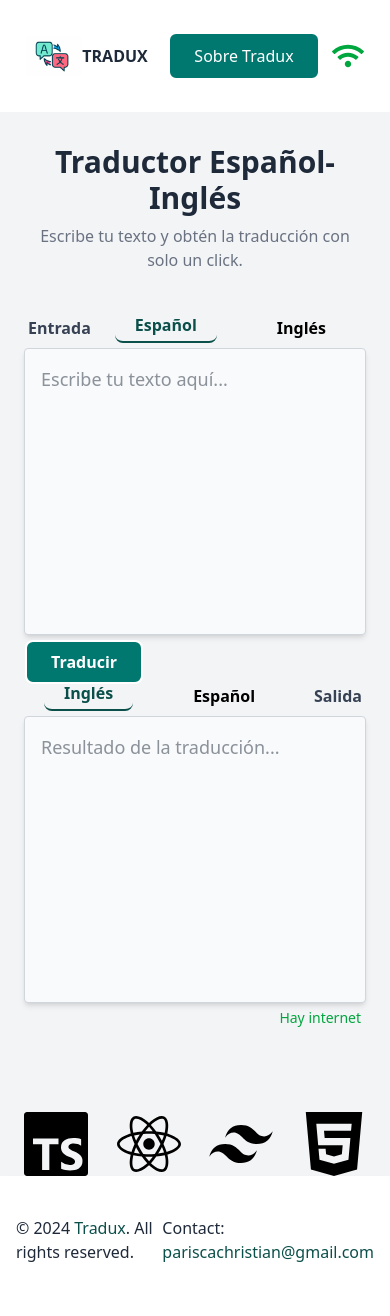
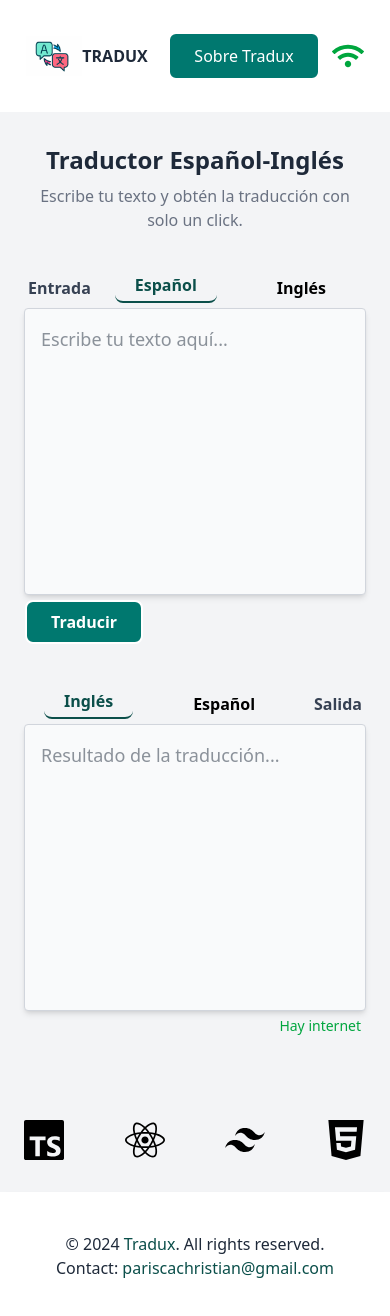
Before and after one commit to christiancmd/TraduxProject, a React (Vite) app: page / in a window 390 px wide. Shown: the top 1316 px of the page. Built offline with nearby package versions, Linux system fonts and the light colour scheme; no server answers.

Commit message:
style: Improve responsive main screen

```diff
--- a/src/components/Footer.tsx
+++ b/src/components/Footer.tsx
@@ -2,7 +2,7 @@
 export default function Footer() {
   return (
     <footer className="w-full px-4 py-10 bg-white shadow-md">
-      <div className="flex justify-between items-center xl:px-6">
+      <div className="flex flex-col justify-between items-center lg:flex-row  xl:px-6">
         <p className="font-medium text-gray-800">© 2024 <span className="text-teal-900">Tradux</span>. All rights reserved.</p>
         <p className="inline-block font-medium text-gray-800">
           Contact: <span className="text-teal-900">pariscachristian@gmail.com</span>
--- a/src/components/IconTools.tsx
+++ b/src/components/IconTools.tsx
@@ -7,31 +7,31 @@ import { ImHtmlFive } from "react-icons/im";
 //Icons of the technologies used in the project
 export default function IconTools() {
   return (
-    <article className="flex w-lg justify-between">
+    <article className="flex w-lg justify-between pb-8">
       <div>
         {/* Typescript */}
         <SiTypescript
-          className="size-16 transition duration-200 ease-in-out filter hover:text-blue-600  hover:drop-shadow-[0_0_10px_rgba(49,120,198,0.8)]"
+          className="size-10 lg:size-16 transition duration-200 ease-in-out filter hover:text-blue-600  hover:drop-shadow-[0_0_10px_rgba(49,120,198,0.8)]"
         />
       </div>
 
       <div>
         {/* React */}
         <FaReact
-          className="size-16 transition duration-200 ease-in-out filter hover:text-cyan-500 hover:drop-shadow-[0_0_10px_rgba(97,218,251,0.8)]"
+          className="size-10 lg:size-16 transition duration-200 ease-in-out filter hover:text-cyan-500 hover:drop-shadow-[0_0_10px_rgba(97,218,251,0.8)]"
         />
       </div>
 
       <div>
         {/* Tailwind */}
         <RiTailwindCssFill
-          className="size-16 transition duration-200 ease-in-out filter hover:text-cyan-400 hover:drop-shadow-[0_0_10px_rgba(6,182,212,0.8)]"
+          className="size-10 lg:size-16 transition duration-200 ease-in-out filter hover:text-cyan-400 hover:drop-shadow-[0_0_10px_rgba(6,182,212,0.8)]"
         />
       </div>
         {/* Html */}
       <div>
         <ImHtmlFive
-          className="size-16 transition duration-200 ease-in-out filter hover:text-orange-600 hover:drop-shadow-[0_0_10px_rgba(227,79,38,0.8)]"
+          className="size-10 lg:size-16 transition duration-200 ease-in-out filter hover:text-orange-600 hover:drop-shadow-[0_0_10px_rgba(227,79,38,0.8)]"
         />
       </div>
     </article>
--- a/src/components/Title.tsx
+++ b/src/components/Title.tsx
@@ -7,7 +7,7 @@ interface TitleProps{
 export default function Title({title, description}:TitleProps) {
   return (
     <div className="w-full">
-        <h1 className="text-3xl font-semibold text-gray-800">
+        <h1 className="text-2xl lg:text-3xl font-semibold text-gray-800">
             {title}
         </h1>
         <p className="text-gray-500 mt-2">
--- a/src/pages/TranslationPage.tsx
+++ b/src/pages/TranslationPage.tsx
@@ -31,7 +31,7 @@ export default function TranslationPage() {
           />
         </header>
 
-        <div className="grid grid-cols-1 md:grid-cols-2 gap-6">
+        <div className="grid grid-cols-1 md:grid-cols-2 gap-y-18 md:gap-6 ">
           <div className="h-86 rounded-sm md:h-[40vh]">
             <TopBlock
               title="Entrada"
```
